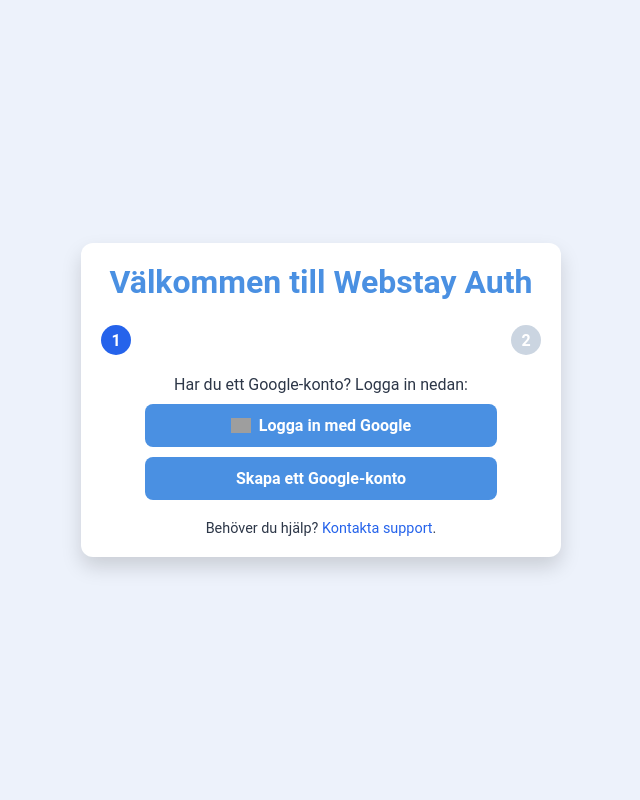
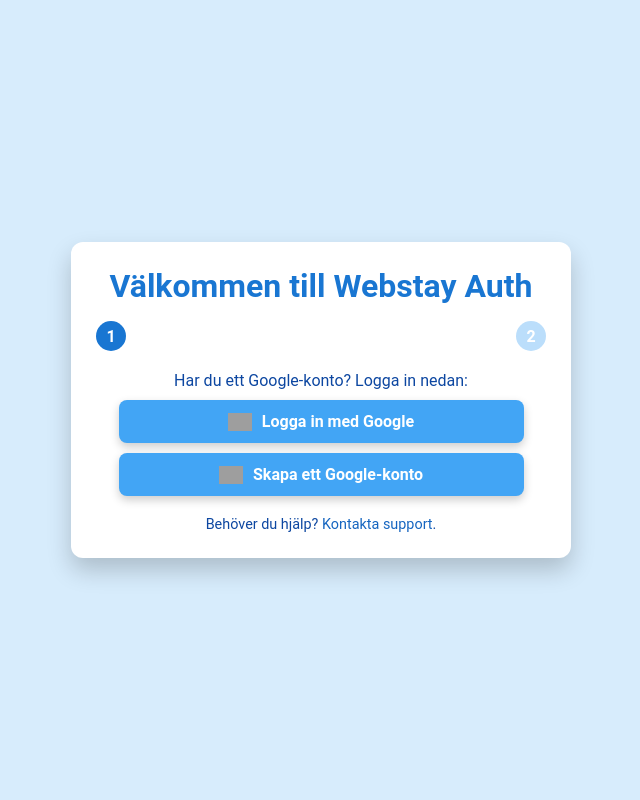
Before and after one commit to Challept/auth-webstay, a Flask app: page / in a window 1280 px wide. Shown: the whole page, without its empty margins (319-959 px from the left). Run offline with Flask 3, Linux system fonts and the light colour scheme; grey boxes are pictures that could not be loaded.

Commit message:
Update index.html

```diff
--- a/templates/index.html
+++ b/templates/index.html
@@ -6,16 +6,17 @@
   <title>Webstay Auth | Logga in</title>
   <style>
     :root {
-      --background-color: #edf2fb;
-      --primary-color: #4a90e2;
-      --accent-color: #2563eb;
-      --text-color: #2d3748;
-      --button-background: #4a90e2;
-      --button-hover: #1d4ed8;
-      --step-inactive: #cbd5e1;
-      --step-active: #2563eb;
+      --background-color: #e3f2fd;
+      --primary-color: #1976d2;
+      --accent-color: #64b5f6;
+      --hover-color: #1565c0;
+      --text-color: #0d47a1;
+      --button-background: #42a5f5;
+      --button-hover: #1e88e5;
       --card-color: #ffffff;
-      --shadow-color: rgba(0, 0, 0, 0.15);
+      --shadow-color: rgba(0, 0, 0, 0.2);
+      --step-inactive: #bbdefb;
+      --step-active: #1976d2;
     }
 
     * {
@@ -32,21 +33,33 @@
       min-height: 100vh;
       background: var(--background-color);
       color: var(--text-color);
+      animation: backgroundFade 3s infinite alternate;
+    }
+
+    @keyframes backgroundFade {
+      from {
+        background: #e3f2fd;
+      }
+      to {
+        background: #bbdefb;
+      }
     }
 
     .container {
       width: 90%;
-      max-width: 480px;
-      padding: 20px;
+      max-width: 500px;
+      padding: 25px;
       border-radius: 12px;
       background: var(--card-color);
-      box-shadow: 0px 10px 20px var(--shadow-color);
+      box-shadow: 0px 12px 24px var(--shadow-color);
       text-align: center;
+      animation: fadeIn 1s ease-out;
     }
 
     h1 {
       font-size: 2rem;
-      margin-bottom: 1.5rem;
+      margin-bottom: 1rem;
+      font-weight: bold;
       color: var(--primary-color);
     }
 
@@ -65,7 +78,8 @@
       align-items: center;
       justify-content: center;
       font-weight: bold;
-      color: white;
+      color: #ffffff;
+      transition: background 0.3s ease;
     }
 
     .step.active {
@@ -91,11 +105,12 @@
       border-radius: 8px;
       padding: 12px;
       margin: 10px auto;
-      width: 80%;
+      width: 90%;
       font-size: 1rem;
       font-weight: bold;
       cursor: pointer;
       transition: background 0.3s ease, transform 0.2s ease;
+      box-shadow: 0px 4px 10px var(--shadow-color);
     }
 
     .button:hover {
@@ -104,17 +119,18 @@
     }
 
     .button img {
-      width: 20px;
-      margin-right: 8px;
+      width: 24px;
+      margin-right: 10px;
     }
 
     .footer {
       margin-top: 20px;
       font-size: 0.9rem;
+      color: var(--text-color);
     }
 
     .footer a {
-      color: var(--accent-color);
+      color: var(--hover-color);
       text-decoration: none;
     }
 
@@ -125,7 +141,7 @@
     @keyframes fadeIn {
       from {
         opacity: 0;
-        transform: translateY(10px);
+        transform: translateY(20px);
       }
       to {
         opacity: 1;
@@ -148,7 +164,10 @@
         <img src="https://pluspng.com/img-png/google-logo-png-open-2000.png" alt="Google">
         Logga in med Google
       </button>
-      <button class="button" onclick="nextStep(2)">Skapa ett Google-konto</button>
+      <button class="button" onclick="nextStep(2)">
+        <img src="https://pluspng.com/img-png/google-logo-png-open-2000.png" alt="Google">
+        Skapa ett Google-konto
+      </button>
     </div>
 
     <div class="content" id="step-2">
```
